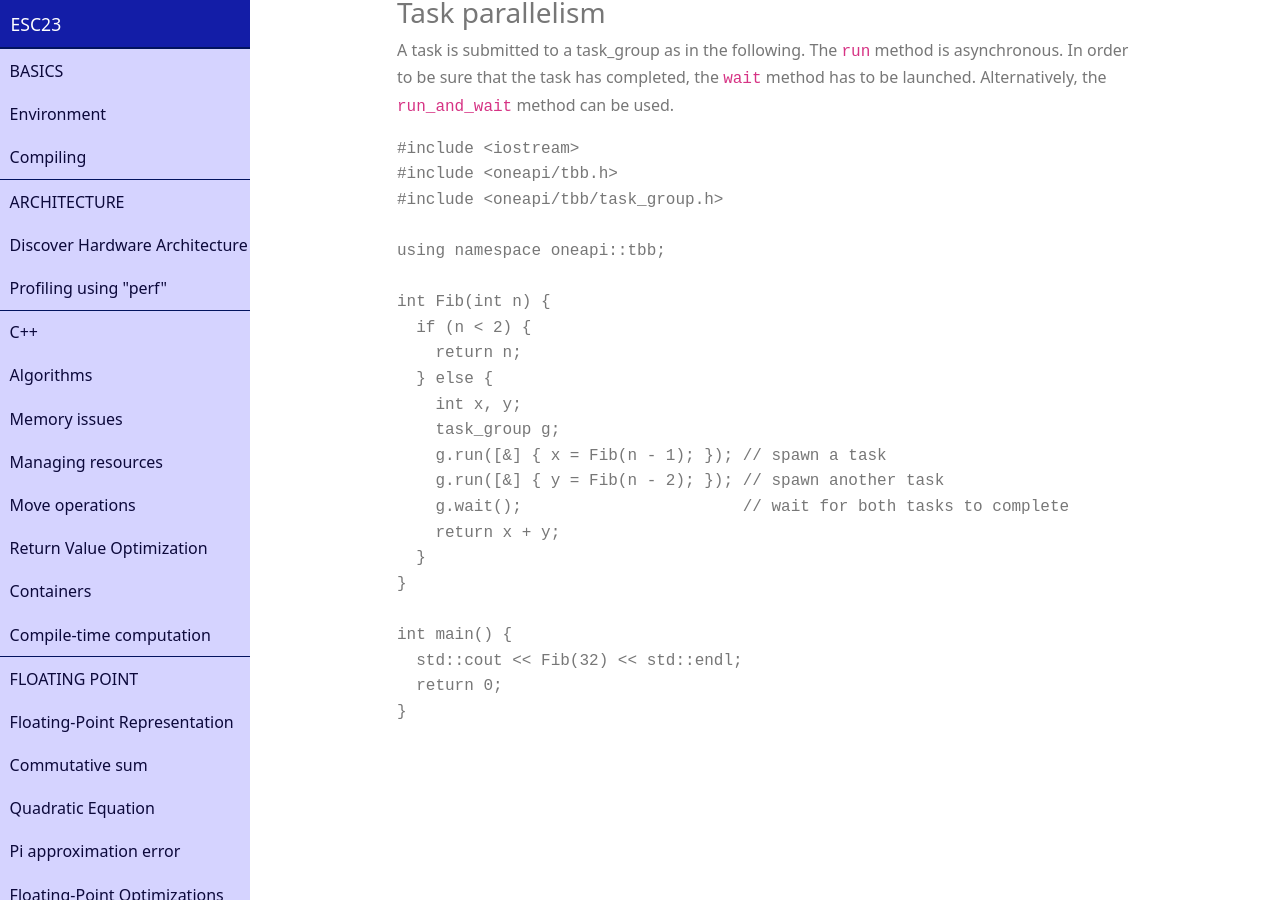
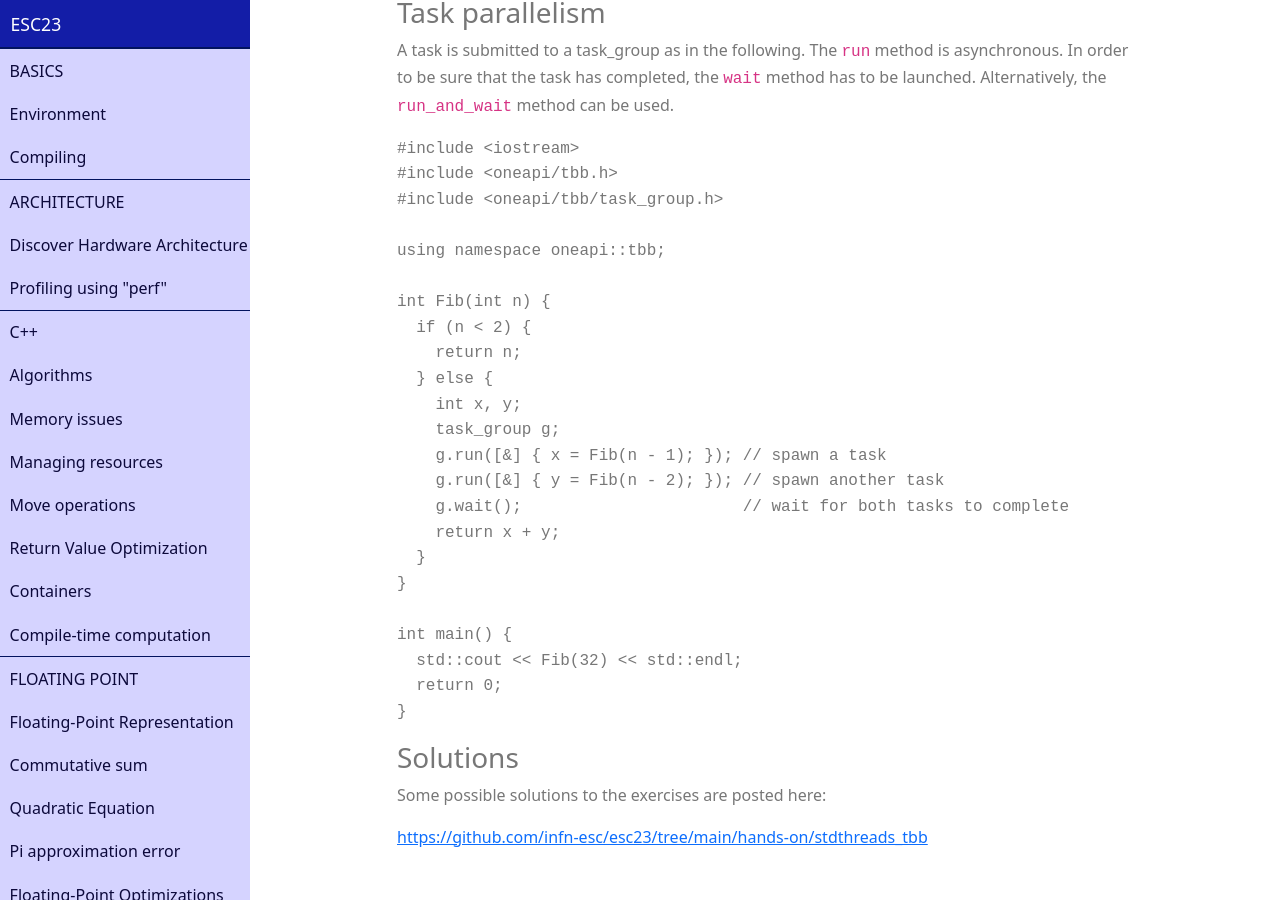
Before and after one commit to loscati/esc23, a Jekyll site: the page built from parallelism/stdthreads_tbb.md, in a window 1280 px wide and 900 px high, scrolled down 6016 px. Built offline with Jekyll 4.4.1, drawn with Linux system fonts in a browser that asks for light colours; nearby versions of some CDN libraries.

Commit message:
include solutions

````diff
--- a/parallelism/stdthreads_tbb.md
+++ b/parallelism/stdthreads_tbb.md
@@ -260,3 +260,10 @@ int main() {
   return 0;
 }
 ```
+
+
+### Solutions
+
+Some possible solutions to the exercises are posted here:
+
+[https://github.com/infn-esc/esc23/tree/main/hands-on/stdthreads_tbb](https://github.com/infn-esc/esc23/tree/main/hands-on/stdthreads_tbb)
````
